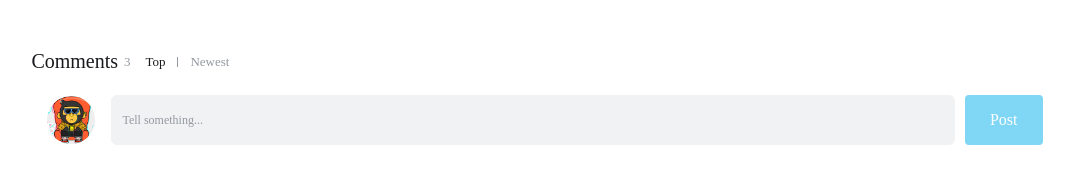
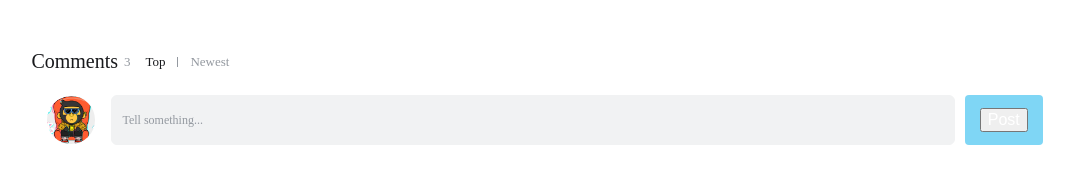
Before and after one commit to HiagoDiaaas/WapLab10, a React (Create React App) app: page / in a window 1280 px wide. Shown: the top 179 px of the page, without its empty margins (103-1177 px from the left). Built offline with nearby package versions, Linux system fonts and the light colour scheme.

Commit message:
Update App.tsx

```diff
--- a/src/App.tsx
+++ b/src/App.tsx
@@ -2,7 +2,6 @@ import './App.scss';
 import avatar from './images/bozai.png';
 import { useState, useEffect } from 'react';
 import _ from 'lodash';
-
 
 interface User {
   uid: string;
@@ -18,7 +17,6 @@ interface Comment {
   like: number;
 }
 
-
 const user: User = {
   uid: '30009257',
   avatar,
@@ -32,6 +30,7 @@ const tabs = [
 ];
 
 const App = () => {
+  // Initialize comments state
   const [comments, setComments] = useState<Comment[]>([
     {
       rpid: 3,
@@ -68,57 +67,62 @@ const App = () => {
     },
   ]);
 
+  const [newComment, setNewComment] = useState<string>('');
+  const [activeTab, setActiveTab] = useState<string>('hot');
+  const [sortedComments, setSortedComments] = useState<Comment[]>([]);
+
+
+  useEffect(() => {
+    console.log('Active tab:', activeTab);
+    console.log('Comments before sorting:', comments);
+
+    if (activeTab === 'hot') {
+      setSortedComments(_.orderBy(comments, ['like'], ['desc']));
+    } else if (activeTab === 'newest') {
+      setSortedComments(_.orderBy(comments, ['ctime'], ['desc']));
+    }
+
+    console.log('Sorted comments:', sortedComments);
+  }, [comments, activeTab]);
+
+  // Function to handle deletion of a comment
   const handleDelete = (rpid: number, uid: string): void => {
     if (uid === user.uid) {
+      console.log('Deleting comment with rpid:', rpid);
       setComments((prevComments) => prevComments.filter((comment) => comment.rpid !== rpid));
     } else {
       alert('You can only delete your own comments!');
     }
   };
 
-  const [activeTab, setActiveTab] = useState<string>('hot');
-  const [sortedComments, setSortedComments] = useState<Comment[]>(comments);
+  // Function to handle posting a new comment
+  const handlePostComment = () => {
+    console.log('Post button clicked');
+    console.log('New comment content:', newComment);
 
-
-  useEffect(() => {
-    if (activeTab === 'hot') {
-      setSortedComments(_.orderBy(comments, ['like'], ['desc']));
-    } else if (activeTab === 'newest') {
-      setSortedComments(_.orderBy(comments, ['ctime'], ['desc']));
-    }
-  }, [activeTab, comments]);
-
-
-  const handleTabClick = (tabType: string) => {
-    setActiveTab(tabType);
-  };
-
-  const [newComment, setNewComment] = useState<string>('');
-
-  const handlePostComment = () => {
     if (newComment.trim() === '') {
       alert('Please enter a comment.');
       return;
     }
 
     const newCommentObj: Comment = {
-      rpid: comments.length > 0 ? comments[0].rpid + 1 : 1,
+      rpid: comments.length > 0 ? Math.max(...comments.map((c) => c.rpid)) + 1 : 1,
       user: user,
       content: newComment,
-      ctime: new Date().toLocaleString(),
+      ctime: new Date().toLocaleString('en-US', { month: '2-digit', day: '2-digit', hour: '2-digit', minute: '2-digit' }),
       like: 0,
     };
 
-    const updatedComments = [newCommentObj, ...comments];
-    setComments(updatedComments);
+    console.log('New comment object:', newCommentObj);
+
+    // Ensure a re-render by immediately updating state
+    setComments((prevComments) => {
+      const updatedComments = [newCommentObj, ...prevComments];
+      console.log('Updated comments after posting:', updatedComments);
+      return updatedComments;
+    });
 
     setNewComment('');
-
-    if (activeTab === 'hot') {
-      setSortedComments(_.orderBy(updatedComments, ['like'], ['desc']));
-    } else {
-      setSortedComments(_.orderBy(updatedComments, ['ctime'], ['desc']));
-    }
   };
 
   return (
@@ -131,12 +135,11 @@ const App = () => {
             <span className="total-reply">{sortedComments.length}</span>
           </li>
           <li className="nav-sort">
-            {/* Rendering tabs and adding active class based on activeTab state */}
             {tabs.map((tab) => (
               <span
                 key={tab.type}
                 className={`nav-item ${activeTab === tab.type ? 'active' : ''}`}
-                onClick={() => handleTabClick(tab.type)}
+                onClick={() => setActiveTab(tab.type)}
                 style={{ cursor: 'pointer' }}
               >
                 {tab.text}
@@ -146,10 +149,10 @@ const App = () => {
         </ul>
       </div>
 
+      {/* Comment input section */}
       <div className="reply-wrap">
-        {/* comments */}
         <div className="box-normal">
-          {/* current logged in user profile */}
+          {/* Current logged-in user profile */}
           <div className="reply-box-avatar">
             <div className="bili-avatar">
               <img className="bili-avatar-img" src={user.avatar} alt="Profile" />
@@ -163,18 +166,18 @@ const App = () => {
               onChange={(e) => setNewComment(e.target.value)}
             />
             <div className="reply-box-send">
-              <div
+              <button
                 className="send-text"
                 onClick={handlePostComment}
                 style={{ cursor: 'pointer' }}
               >
                 Post
-              </div>
+              </button>
             </div>
           </div>
         </div>
 
-        {/* comment list */}
+        {/* Comment list */}
         <div className="reply-list">
           {sortedComments.map((comment) => (
             <div key={comment.rpid} className="reply-item">
@@ -187,19 +190,16 @@ const App = () => {
                   />
                 </div>
               </div>
-
               <div className="content-wrap">
-                {/* username */}
+                {/* Username */}
                 <div className="user-info">
                   <div className="user-name">{comment.user.uname}</div>
                 </div>
-                {/* comment content */}
+                {/* Comment content */}
                 <div className="root-reply">
                   <span className="reply-content">{comment.content}</span>
                   <div className="reply-info">
-                    {/* comment created time */}
                     <span className="reply-time">{comment.ctime}</span>
-                    {/* total likes */}
                     <span className="reply-time">Like: {comment.like}</span>
                     <span
                       className="delete-btn"
```
